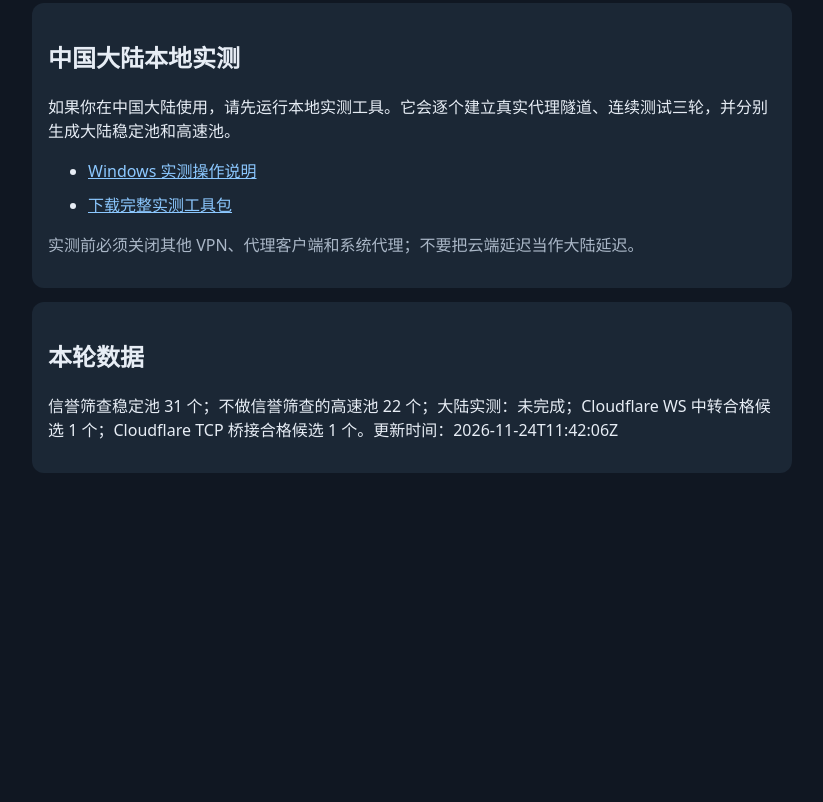
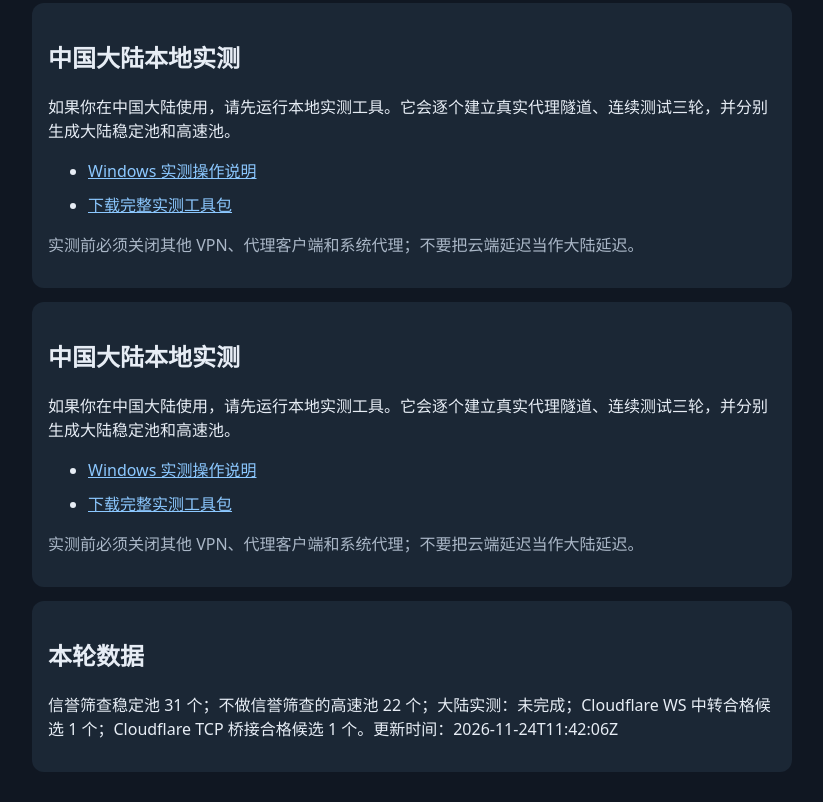
Before and after one commit to 2695801261-gif/Direct-NodeHub, a plain HTML site: page public/index.html in a window 1280 px wide. Shown: the part 619-1421 px from the top of the page, without its empty margins (228-1051 px from the left). Before the commit the page ends 1122 px from the top, so only its background shows below. Drawn offline with Linux system fonts and the light colour scheme.

Commit message:
docs: publish mainland local test instructions on status page

```diff
--- a/public/index.html
+++ b/public/index.html
@@ -32,6 +32,14 @@ li{margin:10px 0}.warn{color:#ffd18a}
 </ul>
 <p class="muted">实测前必须关闭其他 VPN、代理客户端和系统代理；不要把云端延迟当作大陆延迟。</p>
 </section>
+<section><h2>中国大陆本地实测</h2>
+<p>如果你在中国大陆使用，请先运行本地实测工具。它会逐个建立真实代理隧道、连续测试三轮，并分别生成大陆稳定池和高速池。</p>
+<ul>
+<li><a href="https://github.com/2695801261-gif/Direct-NodeHub/blob/main/tools/README-mainland.md">Windows 实测操作说明</a></li>
+<li><a href="https://github.com/2695801261-gif/Direct-NodeHub/archive/refs/heads/main.zip">下载完整实测工具包</a></li>
+</ul>
+<p class="muted">实测前必须关闭其他 VPN、代理客户端和系统代理；不要把云端延迟当作大陆延迟。</p>
+</section>
 <section><h2>本轮数据</h2><p id="status">正在读取状态…</p></section>
 <script>
 fetch('status.json',{cache:'no-store'}).then(r=>r.json()).then(d=>{
```
